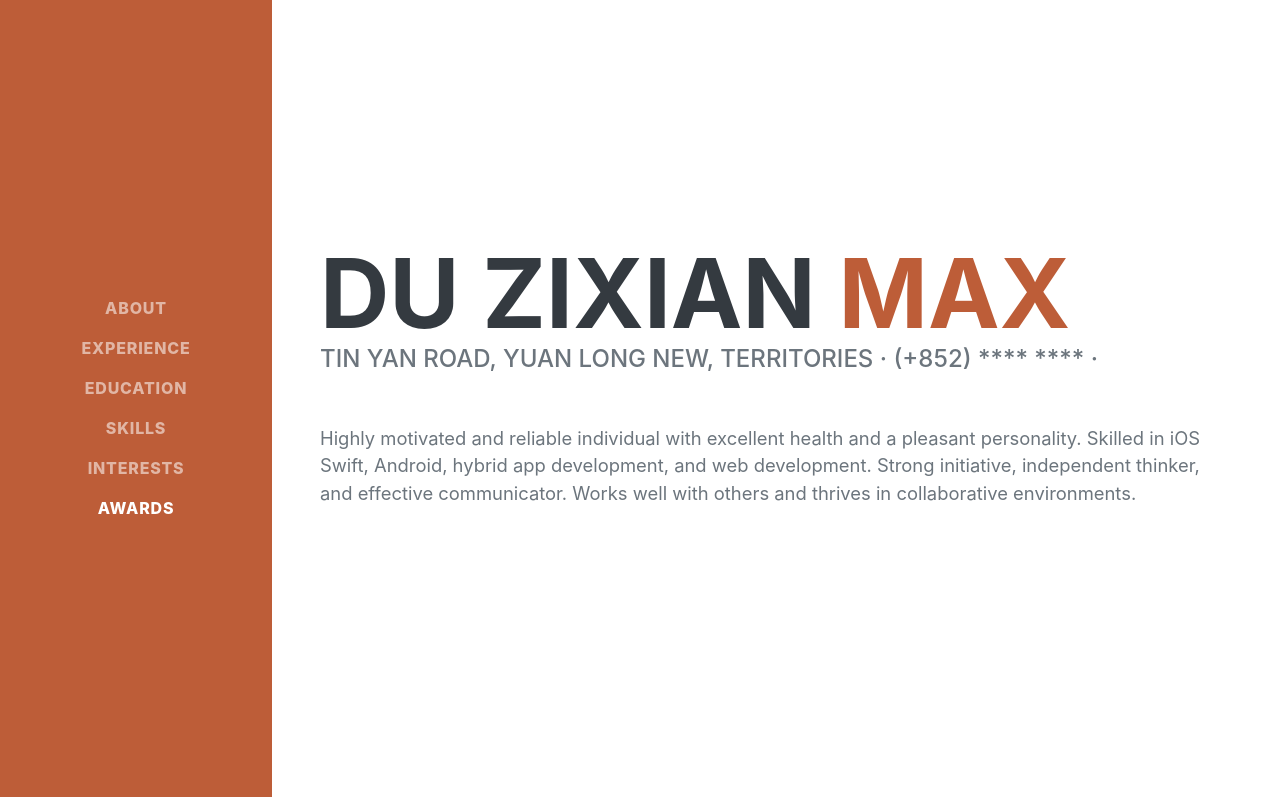
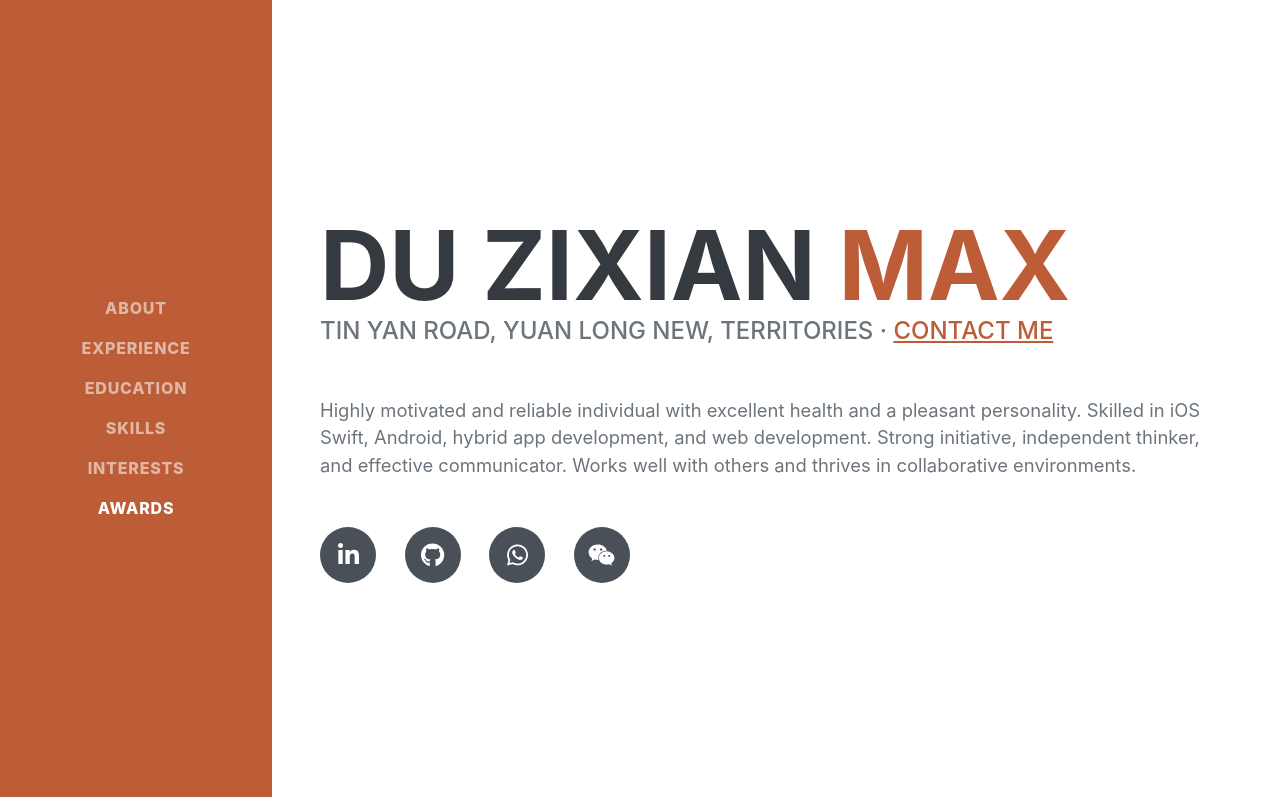
Before and after one commit to maxdu96/maxdu96.github.io, a plain HTML site: page index.html in a window 1280 px wide. Shown: the top 797 px of the page. Drawn offline with nearby package versions, Linux system fonts and the light colour scheme; a web font is replaced by a local one.

Commit message:
test commit

```diff
--- a/index.html
+++ b/index.html
@@ -44,16 +44,16 @@
                         <span class="text-primary">Max</span>
                     </h1>
                     <div class="subheading mb-5">
-                        TIN YAN ROAD, YUAN LONG NEW, TERRITORIES · (+852) **** **** ·
-                        <!-- <a href="mailto:name@email.com">****@gmail.com</a> -->
+                        TIN YAN ROAD, YUAN LONG NEW, TERRITORIES ·
+                        <a href="mailto:dzx812239748@gmail.com">contact me</a>
                     </div>
                     <p class="lead mb-5">Highly motivated and reliable individual with excellent health and a pleasant personality. Skilled in iOS Swift, Android, hybrid app development, and web development. Strong initiative, independent thinker, and effective communicator. Works well with others and thrives in collaborative environments.</p>
-                    <!-- <div class="social-icons">
-                        <a class="social-icon" href="#!"><i class="fab fa-linkedin-in"></i></a>
-                        <a class="social-icon" href="#!"><i class="fab fa-github"></i></a>
-                        <a class="social-icon" href="#!"><i class="fab fa-twitter"></i></a>
-                        <a class="social-icon" href="#!"><i class="fab fa-facebook-f"></i></a>
-                    </div> -->
+                    <div class="social-icons">
+                        <a class="social-icon" href="https://hk.linkedin.com/in/max-du-a585b2252"><i class="fab fa-linkedin-in"></i></a>
+                        <a class="social-icon" href="https://github.com/maxdu96"><i class="fab fa-github"></i></a>
+                        <a class="social-icon" href="https://wa.me/85253134847"><i class="fa-brands fa-whatsapp"></i></a>
+                        <a class="social-icon" href="#!"><i class="fa-brands fa-weixin"></i></a>
+                    </div>
                 </div>
             </section>
             <hr class="m-0" />
```
